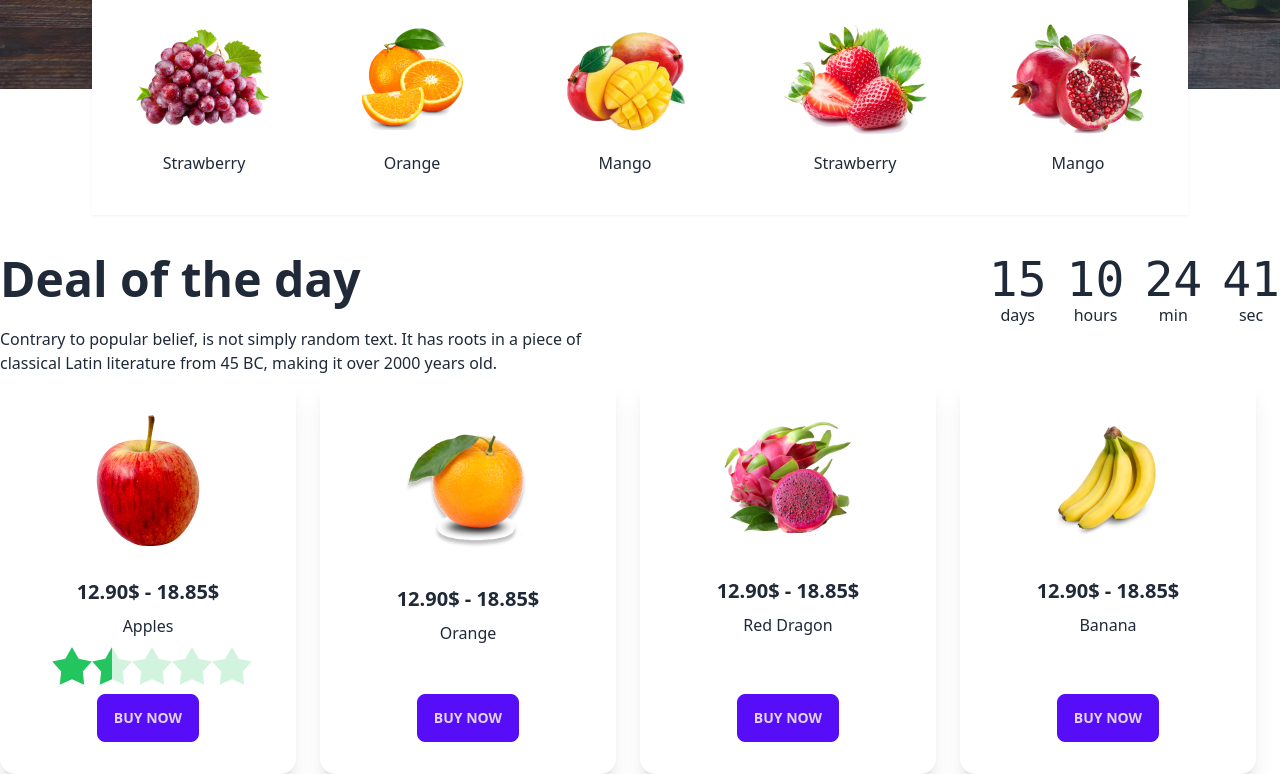
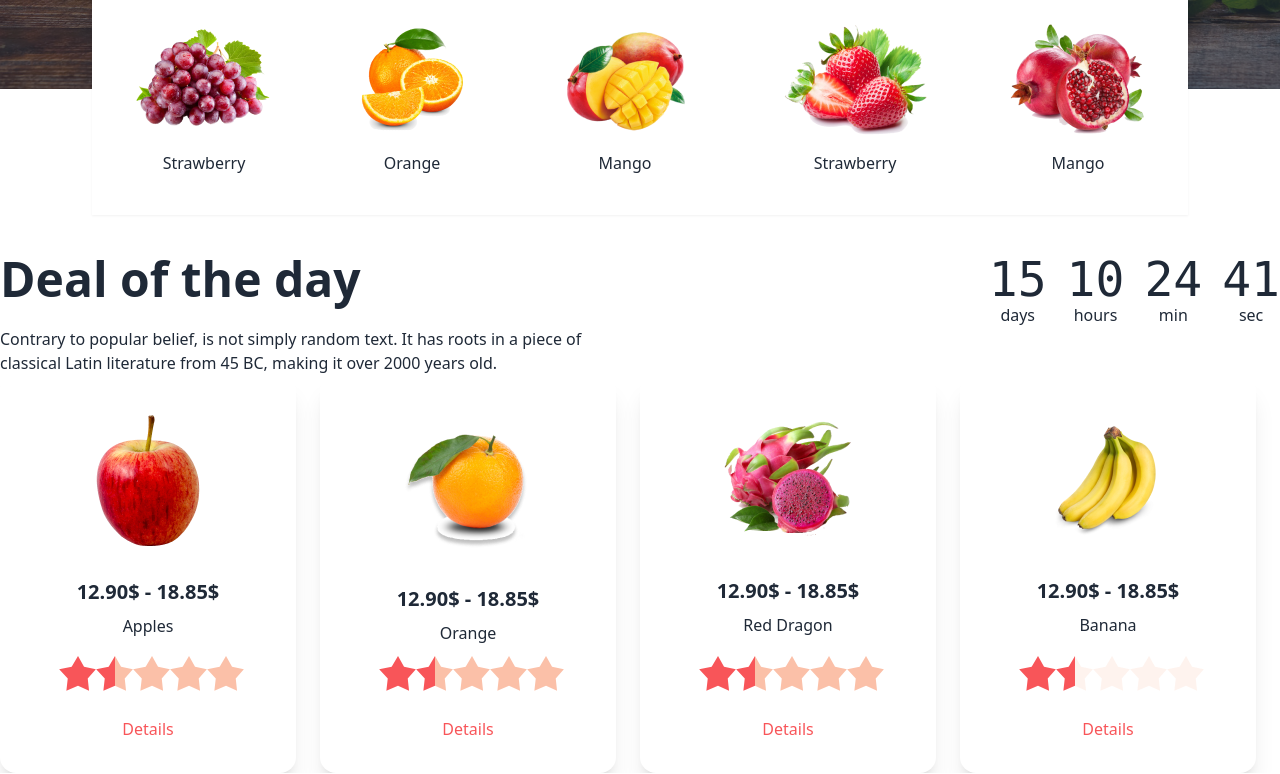
Before and after one commit to Shakib-Shajid/fruit-brust, a plain HTML site: page index.html in a window 1280 px wide. Shown: the part 511-1285 px from the top of the page. Drawn offline with nearby package versions, Linux system fonts and the light colour scheme; grey boxes are pictures that could not be loaded.

Commit message:
card added

```diff
--- a/index.html
+++ b/index.html
@@ -199,22 +199,22 @@
                 <div class="card-body items-center text-center">
                     <h2 class="card-title">12.90$ - 18.85$</h2>
                     <p>Apples</p>
-                    <div class="rating rating-lg rating-half">
+                    <div class="rating rating-lg rating-half w-48 h-6">
                         <input type="radio" name="rating-10" class="rating-hidden" />
-                        <input type="radio" name="rating-10" class="bg-green-500 mask mask-star-2 mask-half-1" />
-                        <input type="radio" name="rating-10" class="bg-green-500 mask mask-star-2 mask-half-2" />
-                        <input type="radio" name="rating-10" class="bg-green-500 mask mask-star-2 mask-half-1"
+                        <input type="radio" name="rating-10" class="bg-[#F85559] mask mask-star-2 mask-half-1" />
+                        <input type="radio" name="rating-10" class="bg-[#F85559] mask mask-star-2 mask-half-2" />
+                        <input type="radio" name="rating-10" class="bg-[#F85559] mask mask-star-2 mask-half-1"
                             checked />
-                        <input type="radio" name="rating-10" class="bg-green-500 mask mask-star-2 mask-half-2" />
-                        <input type="radio" name="rating-10" class="bg-green-500 mask mask-star-2 mask-half-1" />
-                        <input type="radio" name="rating-10" class="bg-green-500 mask mask-star-2 mask-half-2" />
-                        <input type="radio" name="rating-10" class="bg-green-500 mask mask-star-2 mask-half-1" />
-                        <input type="radio" name="rating-10" class="bg-green-500 mask mask-star-2 mask-half-2" />
-                        <input type="radio" name="rating-10" class="bg-green-500 mask mask-star-2 mask-half-1" />
-                        <input type="radio" name="rating-10" class="bg-green-500 mask mask-star-2 mask-half-2" />
-                    </div>
+                        <input type="radio" name="rating-10" class="bg-[#FBC0A8] mask mask-star-2 mask-half-2" />
+                        <input type="radio" name="rating-10" class="bg-[#FBC0A8] mask mask-star-2 mask-half-1" />
+                        <input type="radio" name="rating-10" class="bg-[#FBC0A8] mask mask-star-2 mask-half-2" />
+                        <input type="radio" name="rating-10" class="bg-[#FBC0A8] mask mask-star-2 mask-half-1" />
+                        <input type="radio" name="rating-10" class="bg-[#FBC0A8] mask mask-star-2 mask-half-2" />
+                        <input type="radio" name="rating-10" class="bg-[#FBC0A8] mask mask-star-2 mask-half-1" />
+                        <input type="radio" name="rating-10" class="bg-[#FBC0A8] mask mask-star-2 mask-half-2" />
+                    </div><br>
                     <div class="card-actions">
-                        <button class="btn btn-primary">Buy Now</button>
+                        <button class="text-[#F85559]">Details</button>
                     </div>
                 </div>
             </div>
@@ -226,8 +226,22 @@
                 <div class="card-body items-center text-center">
                     <h2 class="card-title">12.90$ - 18.85$</h2>
                     <p>Orange</p>
+                    <div class="rating rating-lg rating-half w-48 h-6">
+                        <input type="radio" name="rating-10" class="rating-hidden" />
+                        <input type="radio" name="rating-10" class="bg-[#F85559] mask mask-star-2 mask-half-1" />
+                        <input type="radio" name="rating-10" class="bg-[#F85559] mask mask-star-2 mask-half-2" />
+                        <input type="radio" name="rating-10" class="bg-[#F85559] mask mask-star-2 mask-half-1"
+                            checked />
+                        <input type="radio" name="rating-10" class="bg-[#FBC0A8] mask mask-star-2 mask-half-2" />
+                        <input type="radio" name="rating-10" class="bg-[#FBC0A8] mask mask-star-2 mask-half-1" />
+                        <input type="radio" name="rating-10" class="bg-[#FBC0A8] mask mask-star-2 mask-half-2" />
+                        <input type="radio" name="rating-10" class="bg-[#FBC0A8] mask mask-star-2 mask-half-1" />
+                        <input type="radio" name="rating-10" class="bg-[#FBC0A8] mask mask-star-2 mask-half-2" />
+                        <input type="radio" name="rating-10" class="bg-[#FBC0A8] mask mask-star-2 mask-half-1" />
+                        <input type="radio" name="rating-10" class="bg-[#FBC0A8] mask mask-star-2 mask-half-2" />
+                    </div><br>
                     <div class="card-actions">
-                        <button class="btn btn-primary">Buy Now</button>
+                        <button class="text-[#F85559]">Details</button>
                     </div>
                 </div>
             </div>
@@ -239,8 +253,22 @@
                 <div class="card-body items-center text-center">
                     <h2 class="card-title">12.90$ - 18.85$</h2>
                     <p>Red Dragon</p>
+                    <div class="rating rating-lg rating-half w-48 h-6">
+                        <input type="radio" name="rating-10" class="rating-hidden" />
+                        <input type="radio" name="rating-10" class="bg-[#F85559] mask mask-star-2 mask-half-1" />
+                        <input type="radio" name="rating-10" class="bg-[#F85559] mask mask-star-2 mask-half-2" />
+                        <input type="radio" name="rating-10" class="bg-[#F85559] mask mask-star-2 mask-half-1"
+                            checked />
+                        <input type="radio" name="rating-10" class="bg-[#FBC0A8] mask mask-star-2 mask-half-2" />
+                        <input type="radio" name="rating-10" class="bg-[#FBC0A8] mask mask-star-2 mask-half-1" />
+                        <input type="radio" name="rating-10" class="bg-[#FBC0A8] mask mask-star-2 mask-half-2" />
+                        <input type="radio" name="rating-10" class="bg-[#FBC0A8] mask mask-star-2 mask-half-1" />
+                        <input type="radio" name="rating-10" class="bg-[#FBC0A8] mask mask-star-2 mask-half-2" />
+                        <input type="radio" name="rating-10" class="bg-[#FBC0A8] mask mask-star-2 mask-half-1" />
+                        <input type="radio" name="rating-10" class="bg-[#FBC0A8] mask mask-star-2 mask-half-2" />
+                    </div><br>
                     <div class="card-actions">
-                        <button class="btn btn-primary">Buy Now</button>
+                        <button class="text-[#F85559]">Details</button>
                     </div>
                 </div>
             </div>
@@ -252,12 +280,28 @@
                 <div class="card-body items-center text-center">
                     <h2 class="card-title">12.90$ - 18.85$</h2>
                     <p>Banana</p>
+                    <div class="rating rating-lg rating-half w-48 h-6">
+                        <input type="radio" name="rating-10" class="rating-hidden" />
+                        <input type="radio" name="rating-10" class="bg-[#F85559] mask mask-star-2 mask-half-1" />
+                        <input type="radio" name="rating-10" class="bg-[#F85559] mask mask-star-2 mask-half-2" />
+                        <input type="radio" name="rating-10" class="bg-[#F85559] mask mask-star-2 mask-half-1"
+                            checked />
+                        <input type="radio" name="rating-10" class="bg-[#FBC0A8] mask mask-star-2 mask-half-2" />
+                        <input type="radio" name="rating-10" class="bg-[#FBC0A8] mask mask-star-2 mask-half-1" />
+                        <input type="radio" name="rating-10" class="bg-[#FBC0A8] mask mask-star-2 mask-half-2" />
+                        <input type="radio" name="rating-10" class="bg-[#FBC0A8] mask mask-star-2 mask-half-1" />
+                        <input type="radio" name="rating-10" class="bg-[#FBC0A8] mask mask-star-2 mask-half-2" />
+                        <input type="radio" name="rating-10" class="bg-[#FBC0A8] mask mask-star-2 mask-half-1" />
+                        <input type="radio" name="rating-10" class="bg-[#FBC0A8] mask mask-star-2 mask-half-2" />
+                    </div><br>
                     <div class="card-actions">
-                        <button class="btn btn-primary">Buy Now</button>
+                        <button class="text-[#F85559]">Details</button>
                     </div>
                 </div>
             </div>
         </section>
+
+
     </main>
 
     <footer>
```
